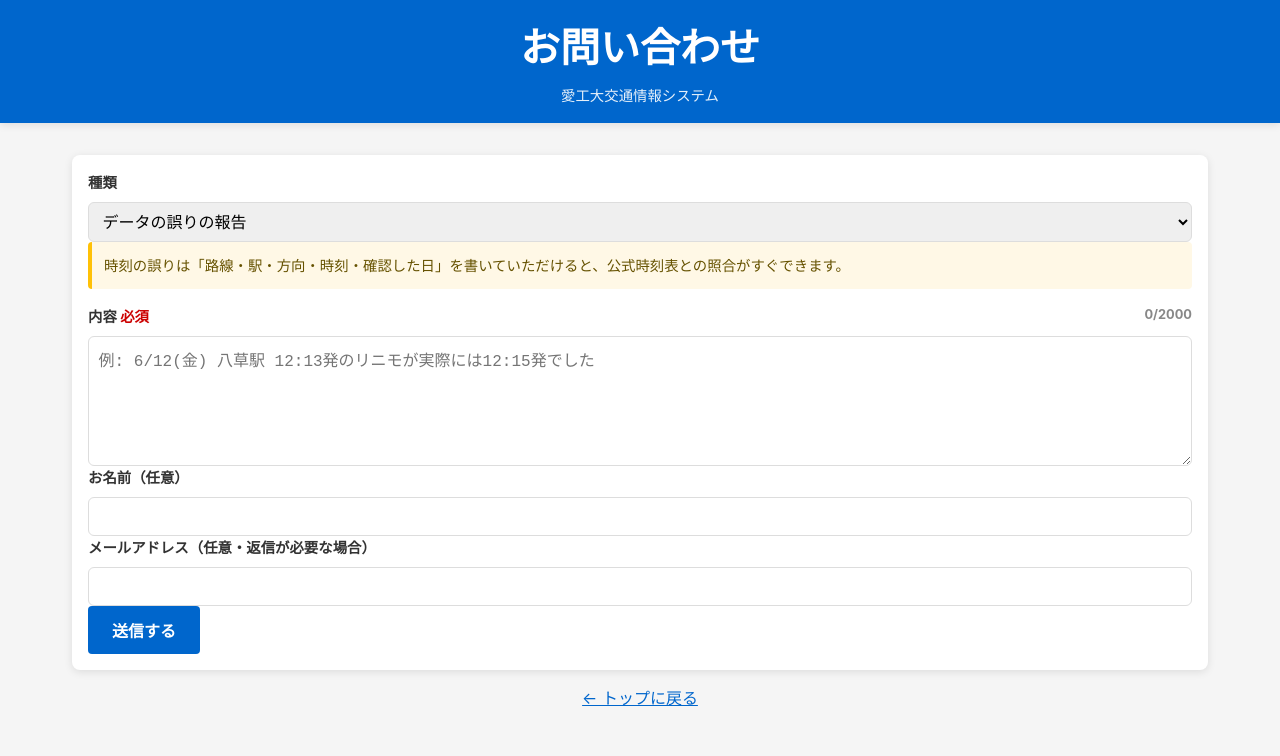
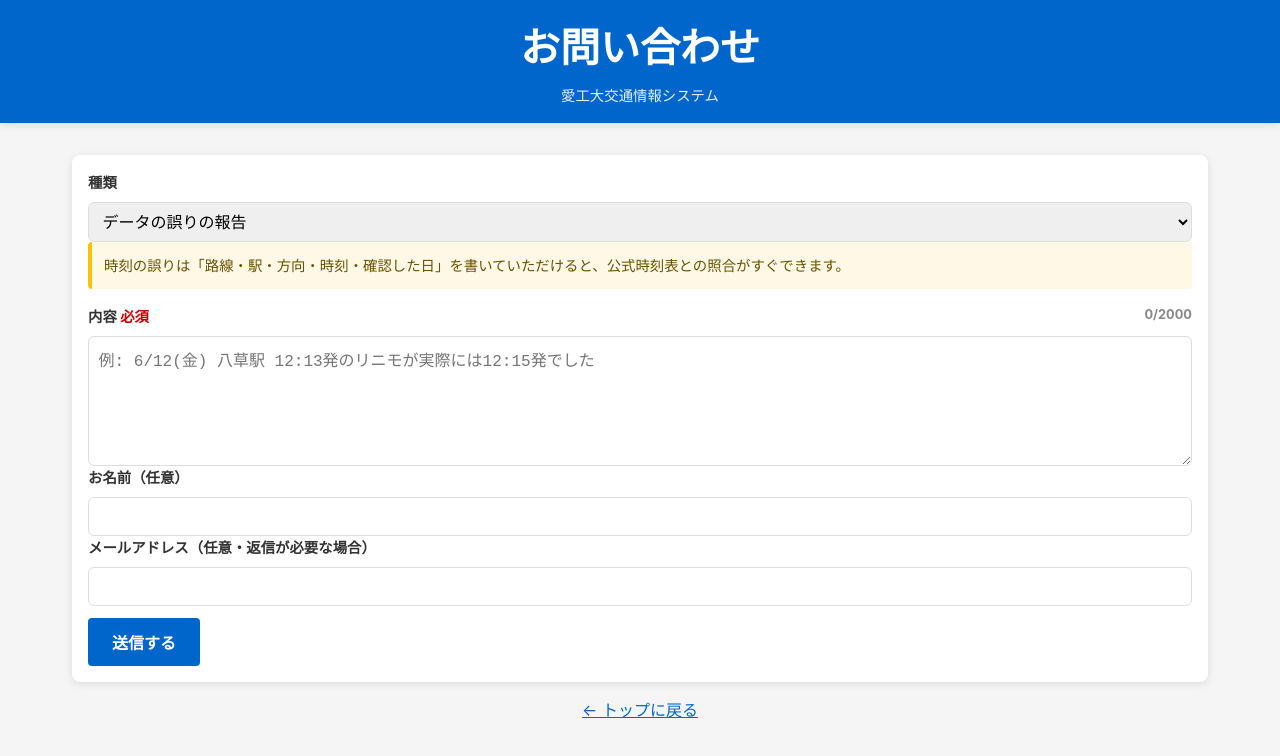
Before and after one commit to chisato-0103/ait-transit, a Next.js app: page /contact in a window 1280 px wide. Shown: the top 756 px of the page. Built offline with nearby package versions, Linux system fonts and the light colour scheme.

Commit message:
style: 送信・ログインボタンの上に余白を追加

```diff
--- a/src/app/contact/page.tsx
+++ b/src/app/contact/page.tsx
@@ -134,7 +134,7 @@ export default function ContactPage() {
                   フォームは現在準備中です。お手数ですが時間をおいてお試しください。
                 </p>
               )}
-              <button type="submit" className="btn btn-primary" disabled={!canSubmit}>
+              <button type="submit" className="btn btn-primary" disabled={!canSubmit} style={{ marginTop: "0.75rem" }}>
                 {status === "sending" ? "送信中..." : "送信する"}
               </button>
             </form>
```
